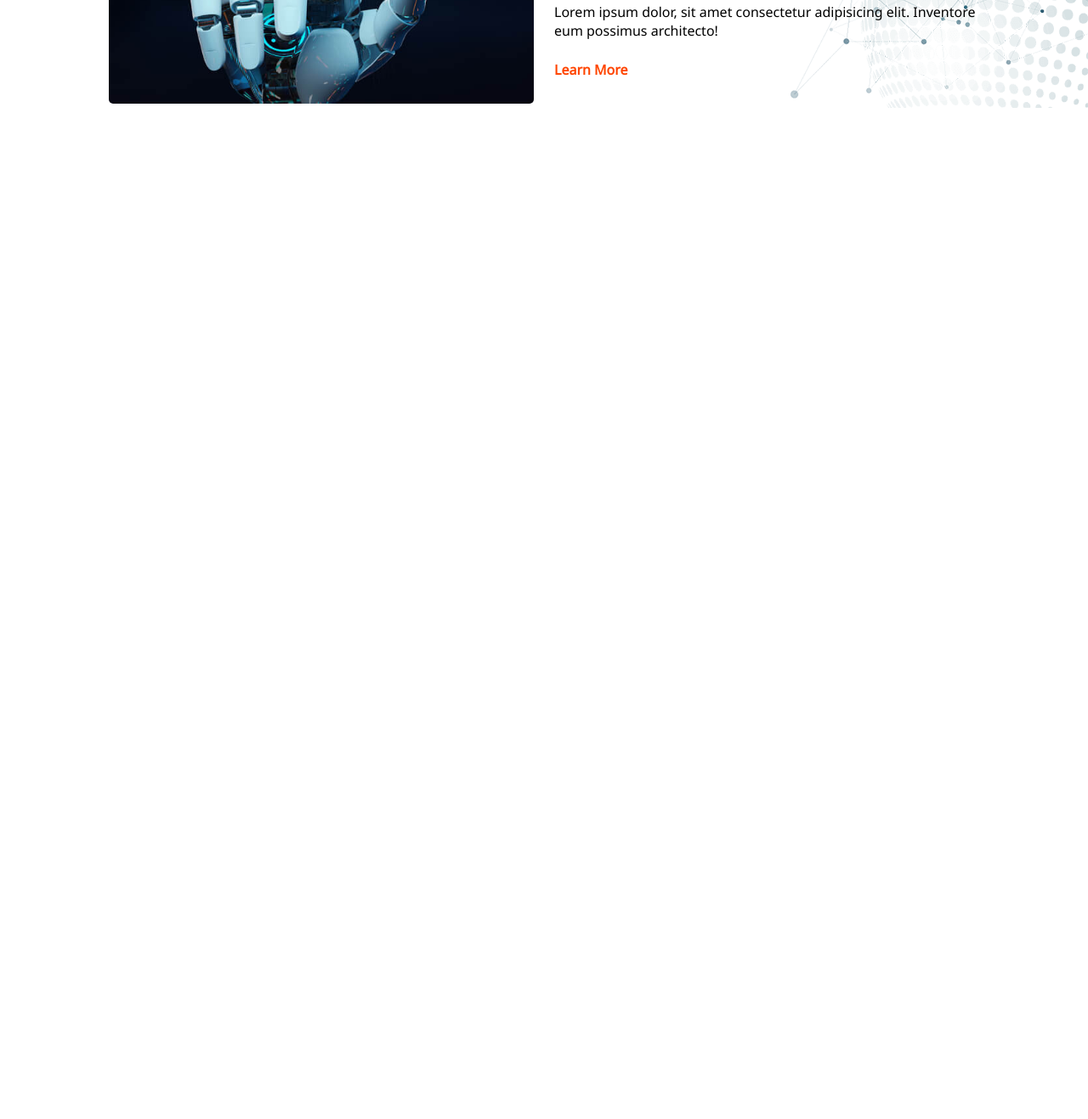
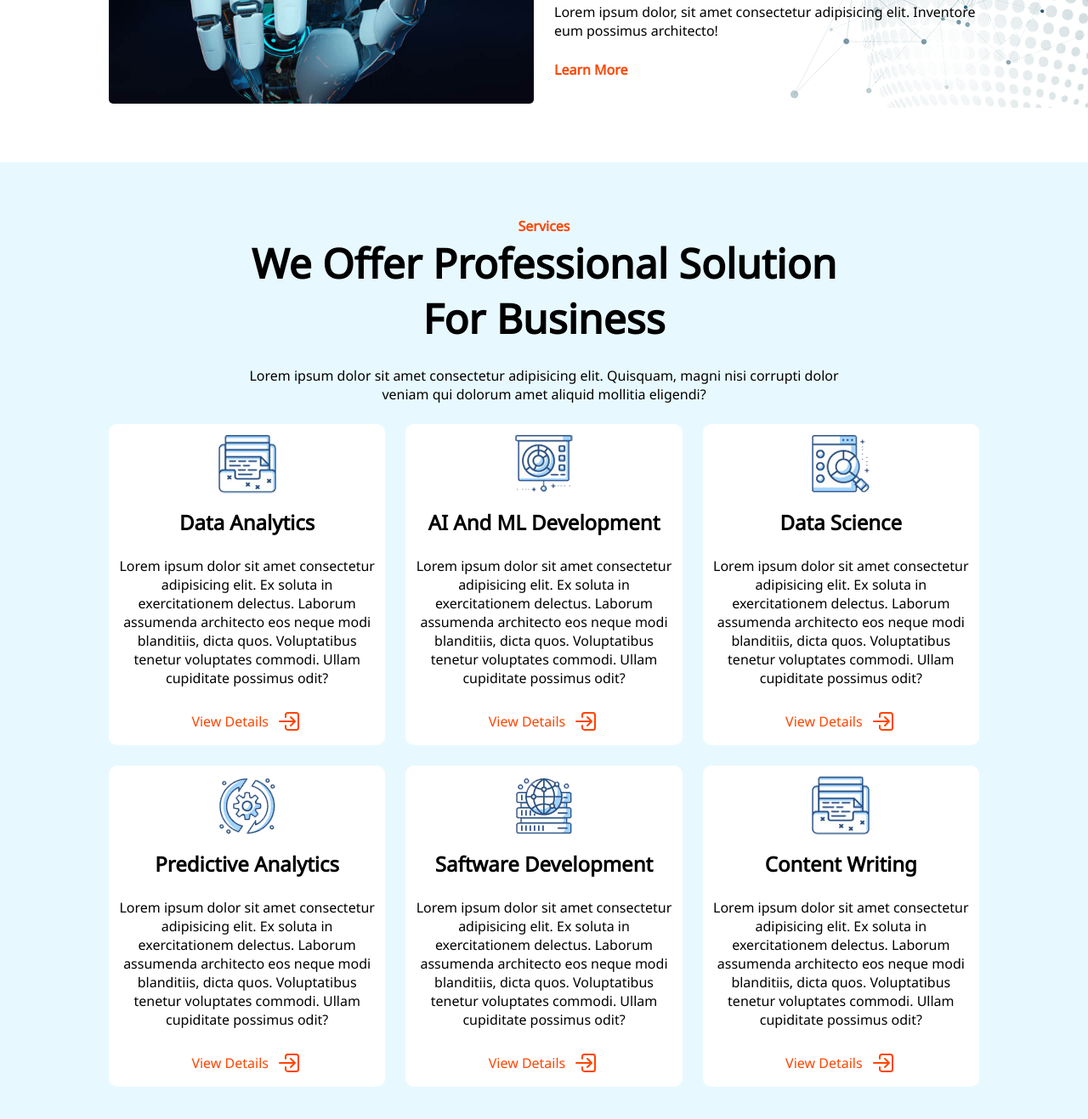
Before and after one commit to rukonbdju/tech-AI, a plain HTML site: page index.html in a window 1280 px wide. Shown: the part 1842-3159 px from the top of the page at 85% size. Before the commit the page ends 2033 px from the top, so only its background shows below. Drawn offline with nearby package versions, Linux system fonts and the light colour scheme.

Commit message:
service section done

```diff
--- a/index.html
+++ b/index.html
@@ -137,6 +137,71 @@
           </div>
         </section>
       </section>
+      <section class="service-section">
+        <div class="service-container">
+          <div class="service-head">
+            <span>Services</span>
+            <h2>We Offer Professional Solution For Business</h2>
+            <p>Lorem ipsum dolor sit amet consectetur adipisicing elit. Quisquam, magni nisi corrupti dolor veniam qui dolorum amet aliquid mollitia eligendi?</p>
+          </div>
+          <div class="services">
+            <div class="service">
+              <img src="./assets/images/service-icon2.png" alt="">
+              <h3>Data Analytics</h3>
+              <p>Lorem ipsum dolor sit amet consectetur adipisicing elit. Ex soluta in exercitationem delectus. Laborum assumenda architecto eos neque modi blanditiis, dicta quos. Voluptatibus tenetur voluptates commodi. Ullam cupiditate possimus odit?</p>
+              <div class="details-btn">
+                <a href="">View Details</a>
+                <ion-icon name="log-in-outline"></ion-icon>
+              </div>
+            </div>
+            <div class="service">
+              <img src="./assets/images/service-icon3.png" alt="">
+              <h3>AI And ML Development</h3>
+              <p>Lorem ipsum dolor sit amet consectetur adipisicing elit. Ex soluta in exercitationem delectus. Laborum assumenda architecto eos neque modi blanditiis, dicta quos. Voluptatibus tenetur voluptates commodi. Ullam cupiditate possimus odit?</p>
+              <div class="details-btn">
+                <a href="">View Details</a>
+                <ion-icon name="log-in-outline"></ion-icon>
+              </div>
+            </div>
+            <div class="service">
+              <img src="./assets/images/service-icon4.png" alt="">
+              <h3>Data Science</h3>
+              <p>Lorem ipsum dolor sit amet consectetur adipisicing elit. Ex soluta in exercitationem delectus. Laborum assumenda architecto eos neque modi blanditiis, dicta quos. Voluptatibus tenetur voluptates commodi. Ullam cupiditate possimus odit?</p>
+              <div class="details-btn">
+                <a href="">View Details</a>
+                <ion-icon name="log-in-outline"></ion-icon>
+              </div>
+            </div>
+            <div class="service">
+              <img src="./assets/images/service-icon5.png" alt="">
+              <h3>Predictive Analytics</h3>
+              <p>Lorem ipsum dolor sit amet consectetur adipisicing elit. Ex soluta in exercitationem delectus. Laborum assumenda architecto eos neque modi blanditiis, dicta quos. Voluptatibus tenetur voluptates commodi. Ullam cupiditate possimus odit?</p>
+              <div class="details-btn">
+                <a href="">View Details</a>
+                <ion-icon name="log-in-outline"></ion-icon>
+              </div>
+            </div>
+            <div class="service">
+              <img src="./assets/images/service-icon6.png" alt="">
+              <h3>Saftware Development</h3>
+              <p>Lorem ipsum dolor sit amet consectetur adipisicing elit. Ex soluta in exercitationem delectus. Laborum assumenda architecto eos neque modi blanditiis, dicta quos. Voluptatibus tenetur voluptates commodi. Ullam cupiditate possimus odit?</p>
+              <div class="details-btn">
+                <a href="">View Details</a>
+                <ion-icon name="log-in-outline"></ion-icon>
+              </div>
+            </div>
+            <div class="service">
+              <img src="./assets/images/service-icon2.png" alt="">
+              <h3>Content Writing</h3>
+              <p>Lorem ipsum dolor sit amet consectetur adipisicing elit. Ex soluta in exercitationem delectus. Laborum assumenda architecto eos neque modi blanditiis, dicta quos. Voluptatibus tenetur voluptates commodi. Ullam cupiditate possimus odit?</p>
+              <div class="details-btn">
+                <a href="">View Details</a>
+                <ion-icon name="log-in-outline"></ion-icon>
+              </div>
+            </div>
+          </div>
+        </div>
+      </section>
     </main>
     <footer></footer>
     <script
--- a/style.css
+++ b/style.css
@@ -228,6 +228,65 @@ ion-icon:hover{
     font-size: 3.5rem;
 }
 
+.service-section{
+    background-color: rgb(231, 249, 255);
+}
+.service-container{
+    width: 80%;
+    margin: auto;
+    padding: 64px 0px;
+    text-align: center;
+}
+.service-container .service-head{
+    width: 70%;
+    margin: auto;
+}
+.service-container div h2{
+    font-size: 3rem;
+}
+.service-container div p{
+    margin: 24px 0px;
+}
+.service-container div span{
+    color: orangered;
+    font-weight: bold;
+}
+
+.services{
+    display: grid;
+    grid-template-columns: repeat(3,1fr);
+    gap: 24px;
+    justify-content: center;
+}
+
+.service{
+    text-align: center;
+    background-color: white;
+    border-radius: 10px;
+    padding: 12px;
+}
+.service h3{
+    margin-top: 12px;
+    font-size: 1.5rem;
+}
+.service p{
+    margin: 12px 0px;
+}
+.service a{
+    text-decoration: none;
+    color: orangered;
+}
+.details-btn{
+    display: flex;
+    flex-direction: row;
+    align-items: center;
+    justify-content: center;
+
+}
+.details-btn ion-icon{
+    color: orangered;
+}
+
 
 
 
@@ -370,5 +429,21 @@ ion-icon:hover{
         color: orangered;
         font-size: 3.5rem;
     }
+    .service-container .service-head{
+        width: 100%;
+        margin: auto;
+    }
+    .service-container div h2{
+        font-size: 1.5rem;
+    }
+    .services{
+        display: grid;
+        grid-template-columns: repeat(1,1fr);
+        gap: 24px;
+        justify-content: center;
+    }
+    .service h3{
+        font-size: 1rem;
+    }
 
   }
```
